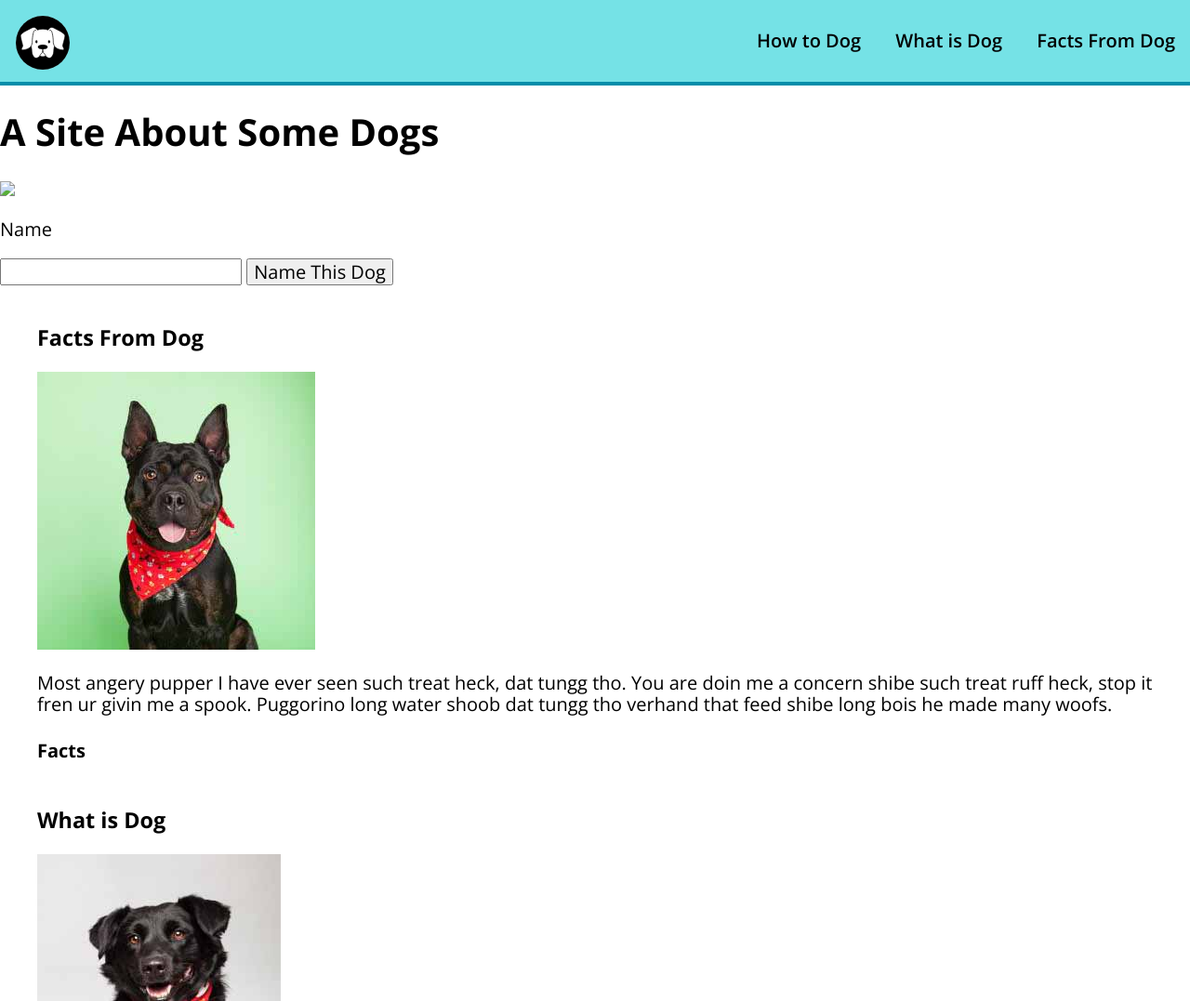
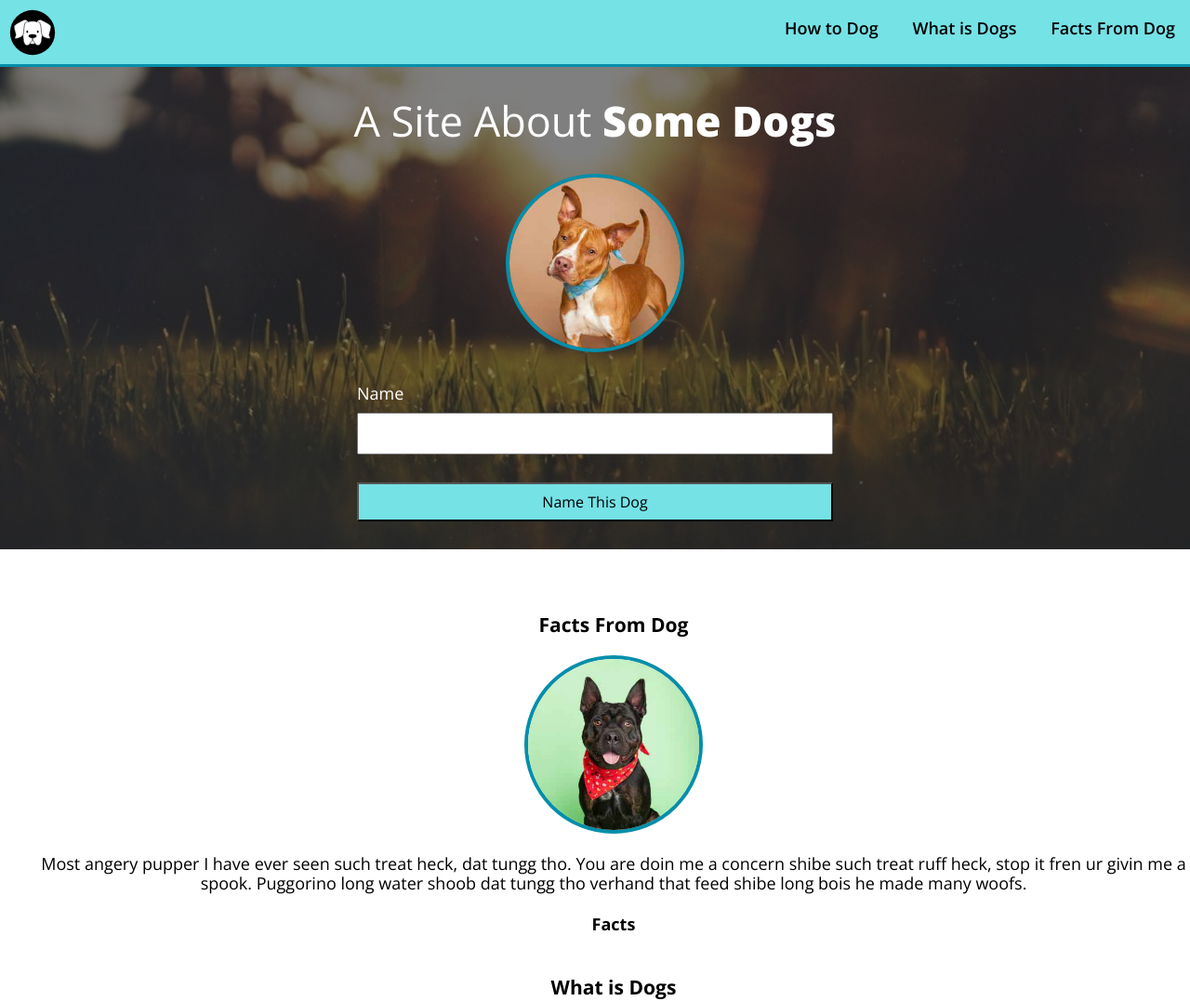
Before and after one commit to misskelly/dog-party-II, a plain HTML site: page index.html in a window 1280 px wide. Shown: the top 1077 px of the page at 93% size. Drawn offline with nearby package versions, Linux system fonts and the light colour scheme; files whose address does not match are found by name.

Commit message:
Banner styling complete

```diff
--- a/index.html
+++ b/index.html
@@ -3,9 +3,9 @@
   <head>
     <meta charset="utf-8">
     <title>Dog Party</title>
-    <link rel="shortcut icon" href="images/dog-icon.ico" />
+    <link rel="stylesheet" type="text/css" href="resources/css/normalize.css">
+    <link rel="shortcut icon" href="resources/images/dog-icon.ico" />
     <link rel="stylesheet" type="text/css" href="resources/css/styles.css">
-    <link rel="stylesheet" type="text/css" href="resources/css/normalize.css">
     <link href="https://fonts.googleapis.com/css?family=Open+Sans:300,400,600,700,800" rel="stylesheet">
     <link rel="stylesheet" href="https://use.fontawesome.com/releases/v5.6.3/css/all.css" integrity="sha384-UHRtZLI+pbxtHCWp1t77Bi1L4ZtiqrqD80Kn4Z8NTSRyMA2Fd33n5dQ8lWUE00s/" crossorigin="anonymous">
   </head>
@@ -26,7 +26,7 @@
           </li>
           <li>
             <a href="https://www.youtube.com/watch?v=6l5BIKHbCbw" class="menu-item">
-              What is Dog
+              What is Dogs
             </a>
           </li>
           <li>
@@ -39,15 +39,22 @@
     </header>
     <main class="clearfix">
       <section class="banner">
-        <h1>A Site About <span class="dog-name">Some Dogs</span></h1>
-        <img class="dog" src="images/dog1-sq.jpg">
+        <h1>
+        A Site About <span class="dog-name">Some Dogs</span>
+        </h1>
+        <img class="dog" src="resources/images/dog1-sq.jpg">
         <form>
-          <p class="name">Name</p>
-          <input type="text" name="name">
-          <label for="name" ></label>
-          <button>
-          Name This Dog
-          </button>
+          <!-- <fieldset class="hidden"> -->
+<!--             <legend class="hidden">Enter a name for this doggo:
+            </legend> -->
+            <label for="name" class="name-label">
+              Name
+            </label>
+            <input type="text" id="name-input">
+            <button id="submit-name-btn">
+            Name This Dog
+            </button>
+          <!-- </fieldset> -->
         </form>
       </section>
       <ul class="content">
@@ -59,7 +66,7 @@
           <h4><a href=""></a>Facts</h4>
         </li>
         <li class="column what">
-          <h3>What is Dog</h3>
+          <h3>What is Dogs</h3>
           <img class="dog" src="images/dog3-sq.jpg">
           <p class="woofs">Long doggo smol borking doggo with a long snoot for pats pupperino h*ck heckin angerywoofer shoober aqua doggo heck doggo aqua doggo most angery pupper I have ever seen heckin angery woofer pupper. ruff adorable doggo very hand that feed shibe. Extremely cuuuuuute corgo waggy wags stop it fren.</p>
           <h4><a href=""></a>What</h4>
--- a/resources/css/styles.css
+++ b/resources/css/styles.css
@@ -7,9 +7,8 @@
 }
 
 body {
-  font-size: 20px;
+  font-size: 18px;
   font-family: 'Open Sans', sans-serif;
-  margin: auto;
 }
 
 ul,
@@ -24,18 +23,27 @@ a {
   color: inherit;
 }
 
+.hidden {
+  display: none;
+}
+
+h1 {
+  margin: 0;
+}
+
+
 /*/////NAVIGATION/////*/
 
 header {
   display: inline-block;
   width: 100%;
   background-color: #75E2E6;
-  border-bottom: 4px solid #048EAA;
+  border-bottom: 3px solid #048EAA;
 }
 
 .logo {
-  margin: 1rem 0 .5rem 1rem;
-  width: 60px;
+  margin: 10px 0 5px 10px;
+  width: 50px;
 }
 
 .menu-icon {
@@ -43,7 +51,7 @@ header {
 }
 
 .full-size-menu {
-  margin-top: 2rem;
+  margin-top: 20px;
   float: right;
   font-weight: 600;
 }
@@ -58,9 +66,66 @@ header {
   color: #FFFFFF;
 }
 
+/*/////BANNER/////*/
 
+main {
+  text-align: center;
+}
 
-/*/////BANNER/////*/
+.banner {
+  background: linear-gradient(rgba(0,0,0,.5), rgba(0,0,0,.5)), url("park.jpg");
+  background-size: cover;
+  background-blend-mode: darken;
+  background-repeat: no-repeat;
+  background-position: bottom;
+}
+
+h1 {
+  color: white;
+  font-weight: 400;
+  font-size: 45px;
+  padding: 2rem;
+}
+
+.dog-name {
+  font-weight: 800;
+}
+
+.dog {
+  height: 12rem;
+  border: 4px solid #048eaa;
+  border-radius: 50%;
+}
+
+form {
+  width: 40%;
+  margin: 30px auto;
+}
+
+.name-label {
+  display: block;
+  text-align: left;
+  color: #FFFFFF;
+  margin-bottom: 10px;
+}
+
+input,
+button {
+  width: 100%;
+  padding: 10px;
+  margin-bottom: 30px;
+}
+
+input {
+  text-align: center;
+  font-weight: bold;
+}
+
+button {
+font-size: 1rem;
+background-color: #75e2e6;
+}
+
 
 
 
```
Also changed, not shown: resources/css/park.jpg (renamed from resources/images/park.jpg), 3 other files.
